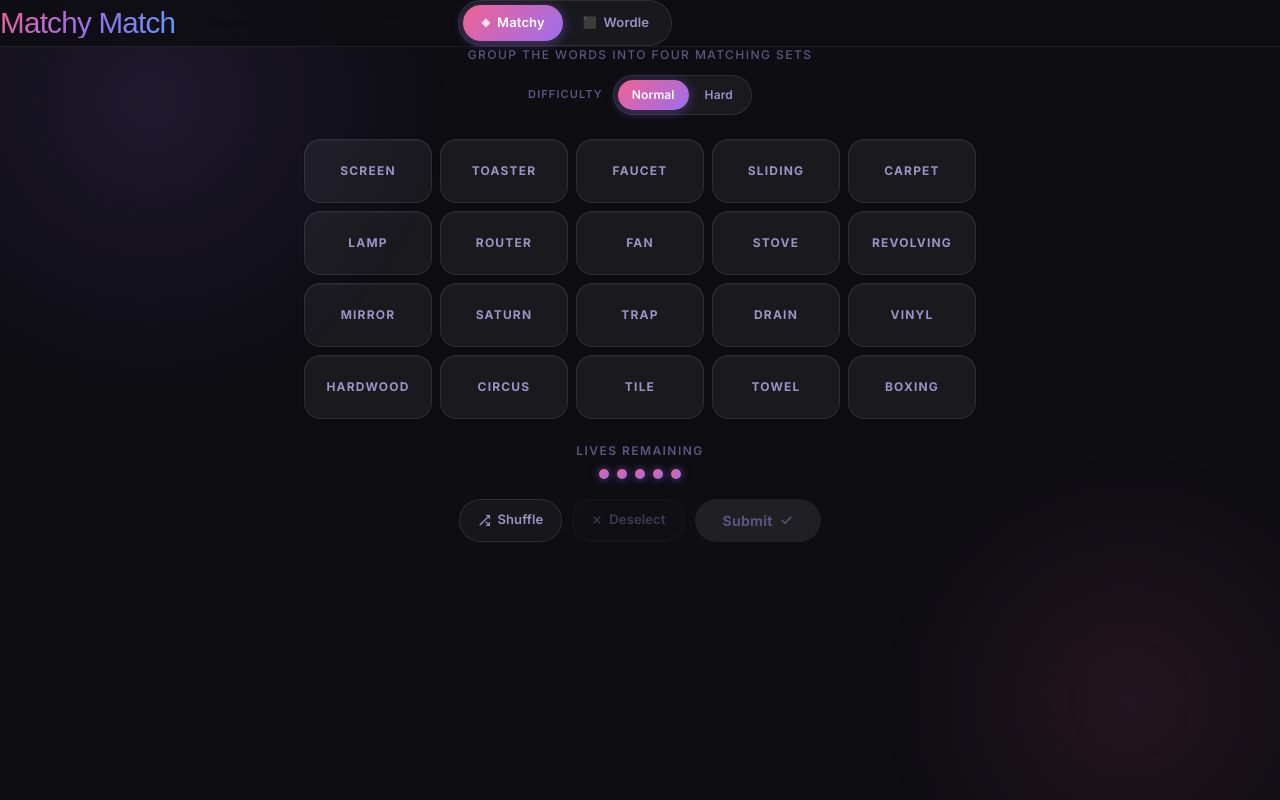
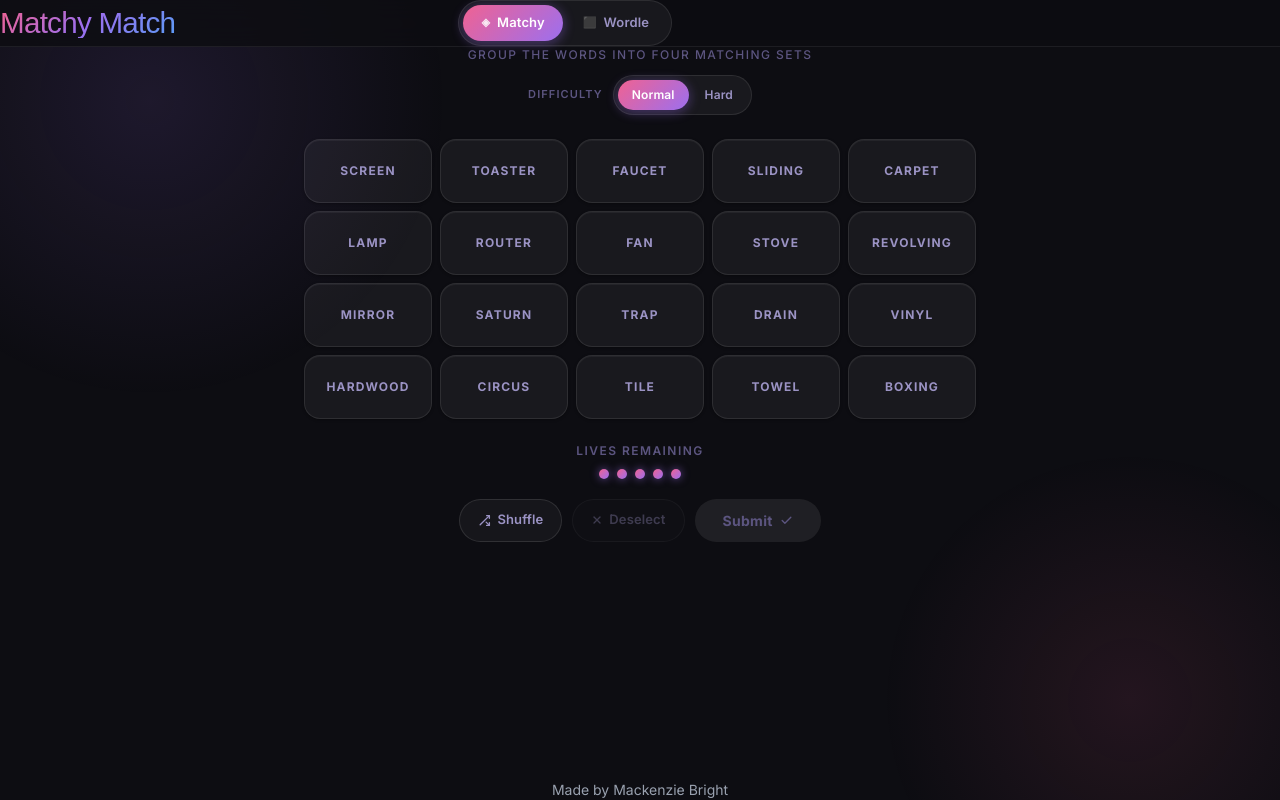
Before and after one commit to mbbritton/MatchyMatch, a React (Vite) app: page / in a window 1280 px wide. Built offline with nearby package versions, Linux system fonts and the light colour scheme.

Commit message:
Fix build error: rewrite App.jsx cleanly and add Footer component
Co-authored-by: Forge <forge@aine-forge.app>

```diff
--- a/src/App.jsx
+++ b/src/App.jsx
@@ -2,6 +2,7 @@ import { useState } from 'react'
 import Header from './components/Header'
 import GameBoard from './components/GameBoard'
 import WordleBoard from './components/wordle/WordleBoard'
+import Footer from './components/Footer'
 import { puzzles } from './data/puzzles'
 
 const envIndex = parseInt(import.meta.env.VITE_PUZZLE_INDEX, 10)
@@ -37,6 +38,7 @@ function App() {
           <WordleBoard key={`wordle-${gameKey}`} />
         )}
       </main>
+      <Footer />
     </div>
   )
 }
--- /dev/null
+++ b/src/components/Footer.jsx
@@ -0,0 +1,9 @@
+function Footer() {
+  return (
+    <footer className="text-center py-4 text-sm text-gray-400">
+      Made by Mackenzie Bright
+    </footer>
+  )
+}
+
+export default Footer
```
